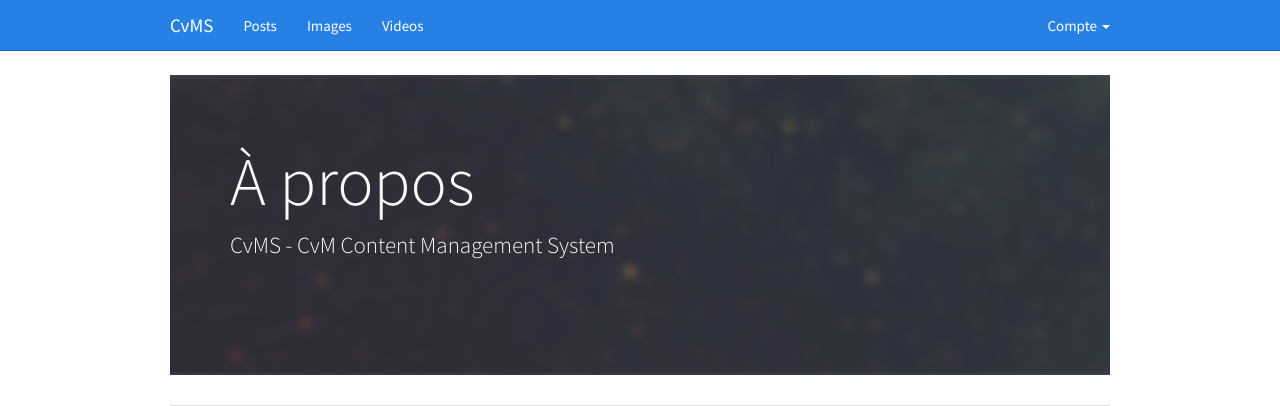
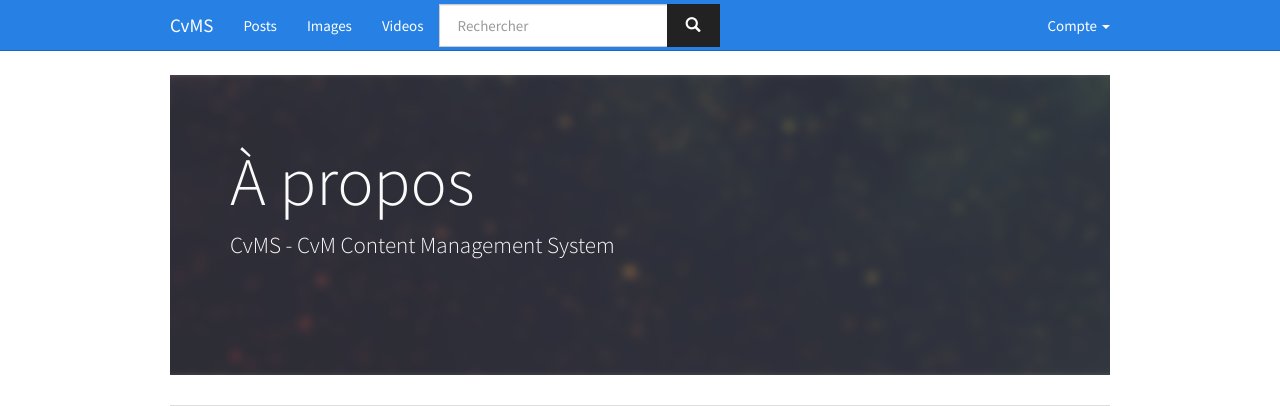
Before and after one commit to folkrav/B65-CvMS, a Flask app: page /about in a window 1280 px wide. Shown: the top 406 px of the page. Run offline with Flask 2, Linux system fonts and the light colour scheme; some libraries are stand-ins or nearby versions; some web fonts are replaced.

Commit message:
search bar

```diff
--- a/app/articles/views.py
+++ b/app/articles/views.py
@@ -17,6 +17,10 @@ def articlespage(category, page=1):
     posts = posts.order_by(Article.timestamp.desc()).paginate(page, POSTS_PER_PAGE, False)
     return render_template('articles/article.html', posts=posts, title=title)
 
+@articles.route('/search')
+def search(page=1):
+    articles = Article.query.filter(Article.body.match(request.args.get('q'))).order_by(Article.timestamp.desc()).paginate(page, POSTS_PER_PAGE, False)
+    return render_template('articles/article.html', posts=articles, title='Résultats de recherche')
 
 @articles.route('/<int:id>/delete')
 def delete(id):
@@ -122,6 +126,7 @@ def editarticle(id):
 
 def _article_submit(form, article, category, update=False):
     article.status = (ArticleStatus.query.get(ArticleStatus.PUBLISHED if form.status.data else ArticleStatus.DRAFT))
+    article.category = (ArticleCategory.query.get(ArticleCategory.categories[category]))
 
     if category == "post":
         article.body = form.body.data
@@ -139,7 +144,6 @@ def _article_submit(form, article, category, update=False):
         article.link_url = 'https://www.youtube.com/embed/{0}'.format(params["v"][0])
 
     if not update:
-        article.category = (ArticleCategory.query.get(ArticleCategory.categories[category]))
         article.collaborators.append(current_user)
     db.session.add(article)
     db.session.commit()
--- a/app/templates/base.html
+++ b/app/templates/base.html
@@ -66,14 +66,14 @@
                     <li><a href="{{ url_for('articles.articlespage', category='video') }}">Videos</a></li>
 {#                    <li><a href="/tags">Tags</a></li>#}
                 </ul>
-{#                <form class="navbar-form" role="search">#}
-{#                    <div class="input-group">#}
-{#                        <input type="text" class="form-control" placeholder="Rechercher" name="q">#}
-{#                        <div class="input-group-btn">#}
-{#                            <button class="btn btn-default" type="submit"><i class="glyphicon glyphicon-search"></i></button>#}
-{#                        </div>#}
-{#                    </div>#}
-{#                </form>#}
+                <form class="navbar-form" role="search" action="{{ url_for('articles.search') }}">
+                    <div class="input-group">
+                        <input type="text" class="form-control" placeholder="Rechercher" name="q">
+                        <div class="input-group-btn">
+                            <button class="btn btn-default" type="submit"><i class="glyphicon glyphicon-search"></i></button>
+                        </div>
+                    </div>
+                </form>
             </div>
         </div>
     </div>
```
